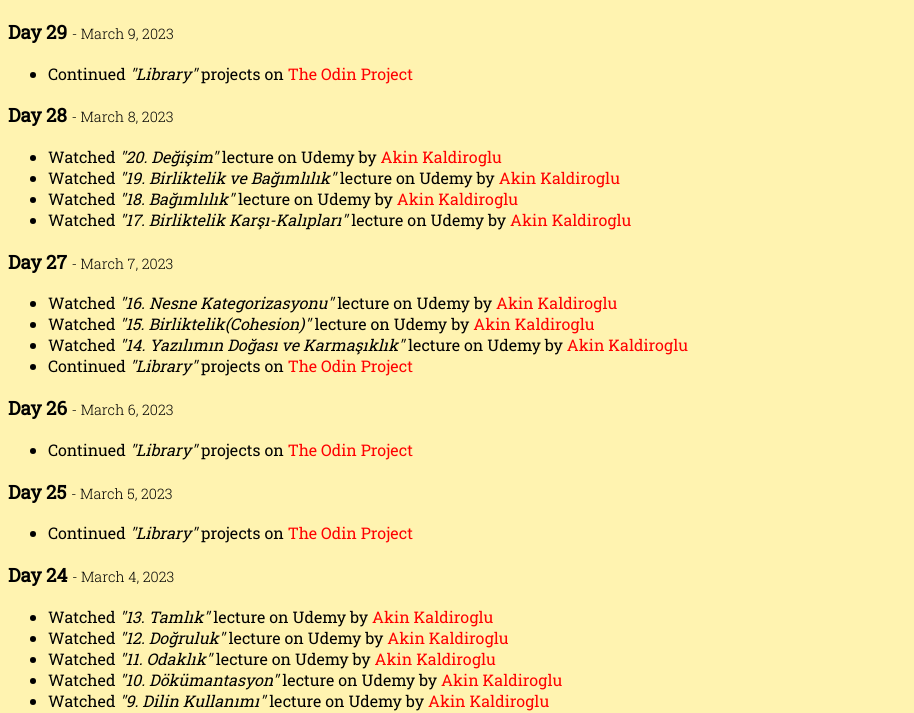
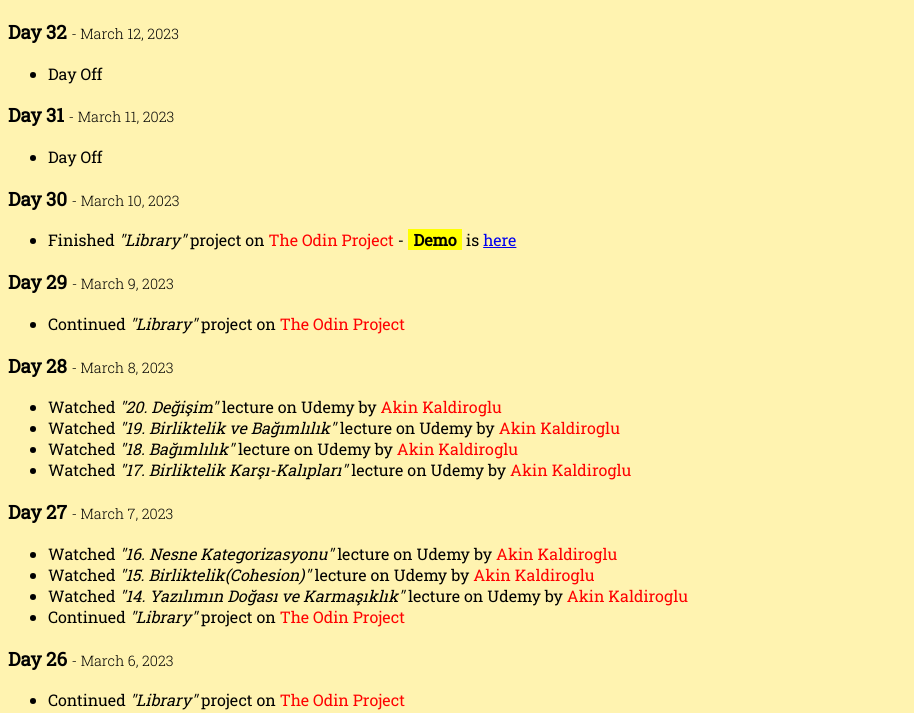
Before and after one commit to ersinisgor/everyday-coding, a website: page index.html in a window 1280 px wide. Shown: the part 67-780 px from the top of the page, without its empty margins (0-914 px from the left). Drawn offline with Linux system fonts and the light colour scheme.

Commit message:
Add day 30-31-32

```diff
--- a/index.html
+++ b/index.html
@@ -43,12 +43,42 @@
     <main>
       <h1>Everyday Coding Summarize</h1>
 
+      <!-- Day 32 -->
+      <div class="day32">
+        <h3>Day 32 <span class="date"> - March 12, 2023</span></h3>
+        <p class="list">
+          <ul>
+            <li>Day Off</li>
+          </ul>
+        </p>
+      </div>
+
+      <!-- Day 31 -->
+      <div class="day31">
+        <h3>Day 31 <span class="date"> - March 11, 2023</span></h3>
+        <p class="list">
+          <ul>
+            <li>Day Off</li>
+          </ul>
+        </p>
+      </div>
+
+      <!-- Day 30 -->
+      <div class="day30" id="library">
+        <h3>Day 30 <span class="date"> - March 10, 2023</span></h3>
+        <p class="list">
+          <ul>
+            <li>Finished <em>"Library" </em> project on <span>The Odin Project</span> - <strong>Demo</strong> is <a href="https://library-er.netlify.app/" target="_blank">here</a> </li>
+          </ul>
+        </p>
+      </div>
+
       <!-- Day 29 -->
       <div class="day29">
         <h3>Day 29 <span class="date"> - March 9, 2023</span></h3>
         <p class="list">
           <ul>
-            <li>Continued <em>"Library" </em> projects on <span>The Odin Project</span></li>
+            <li>Continued <em>"Library" </em> project on <span>The Odin Project</span></li>
           </ul>
         </p>
       </div>
@@ -74,7 +104,7 @@
             <li>Watched <em>"16. Nesne Kategorizasyonu" </em> lecture on Udemy by <span>Akin Kaldiroglu</span></li>
             <li>Watched <em>"15. Birliktelik(Cohesion)" </em> lecture on Udemy by <span>Akin Kaldiroglu</span></li>
             <li>Watched <em>"14. Yazılımın Doğası ve Karmaşıklık" </em> lecture on Udemy by <span>Akin Kaldiroglu</span></li>
-            <li>Continued <em>"Library" </em> projects on <span>The Odin Project</span></li>
+            <li>Continued <em>"Library" </em> project on <span>The Odin Project</span></li>
           </ul>
         </p>
       </div>
@@ -84,7 +114,7 @@
         <h3>Day 26 <span class="date"> - March 6, 2023</span></h3>
         <p class="list">
           <ul>
-            <li>Continued <em>"Library" </em> projects on <span>The Odin Project</span></li>
+            <li>Continued <em>"Library" </em> project on <span>The Odin Project</span></li>
           </ul>
         </p>
       </div>
@@ -94,7 +124,7 @@
         <h3>Day 25 <span class="date"> - March 5, 2023</span></h3>
         <p class="list">
           <ul>
-            <li>Continued <em>"Library" </em> projects on <span>The Odin Project</span></li>
+            <li>Continued <em>"Library" </em> project on <span>The Odin Project</span></li>
           </ul>
         </p>
       </div>
@@ -120,7 +150,7 @@
         <h3>Day 23 <span class="date"> - March 3, 2023</span></h3>
         <p class="list">
           <ul>
-            <li>Continued <em>"Library" </em> projects on <span>The Odin Project</span></li>
+            <li>Continued <em>"Library" </em> project on <span>The Odin Project</span></li>
           </ul>
         </p>
       </div>
```
